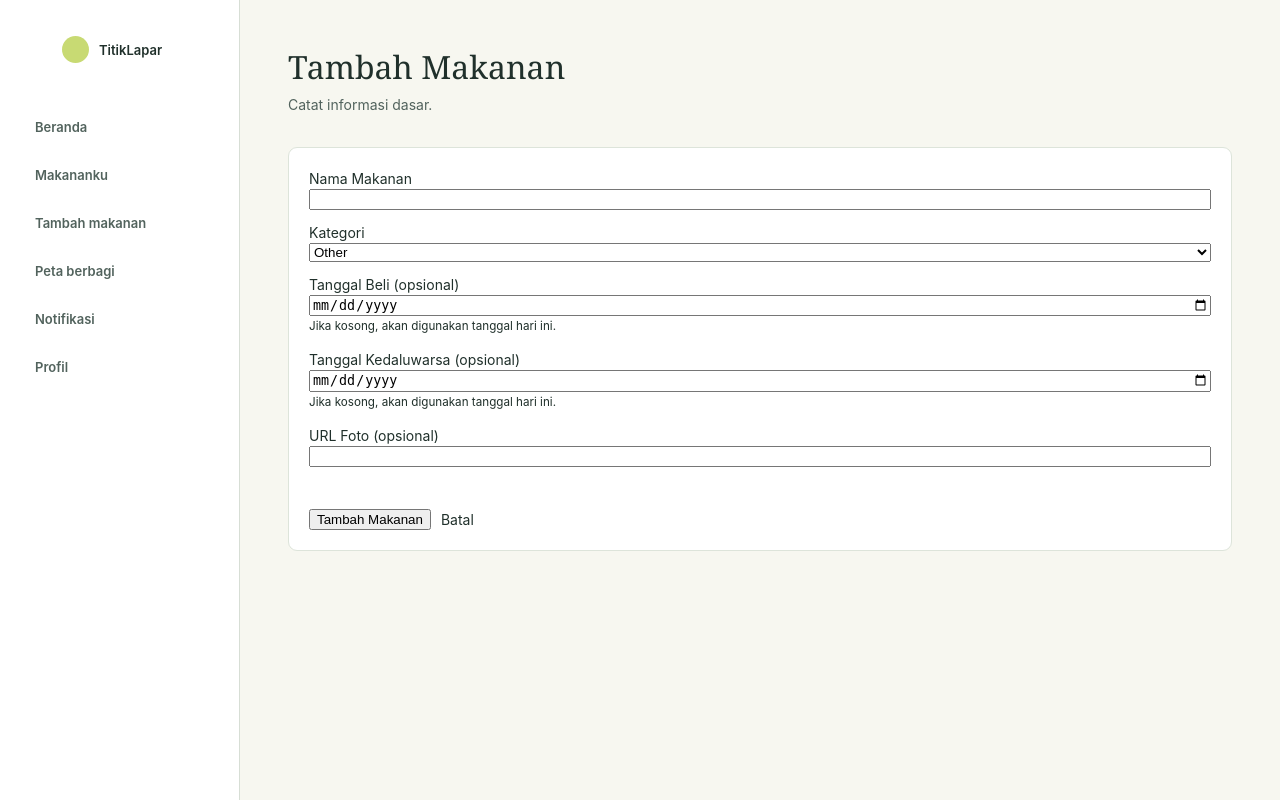
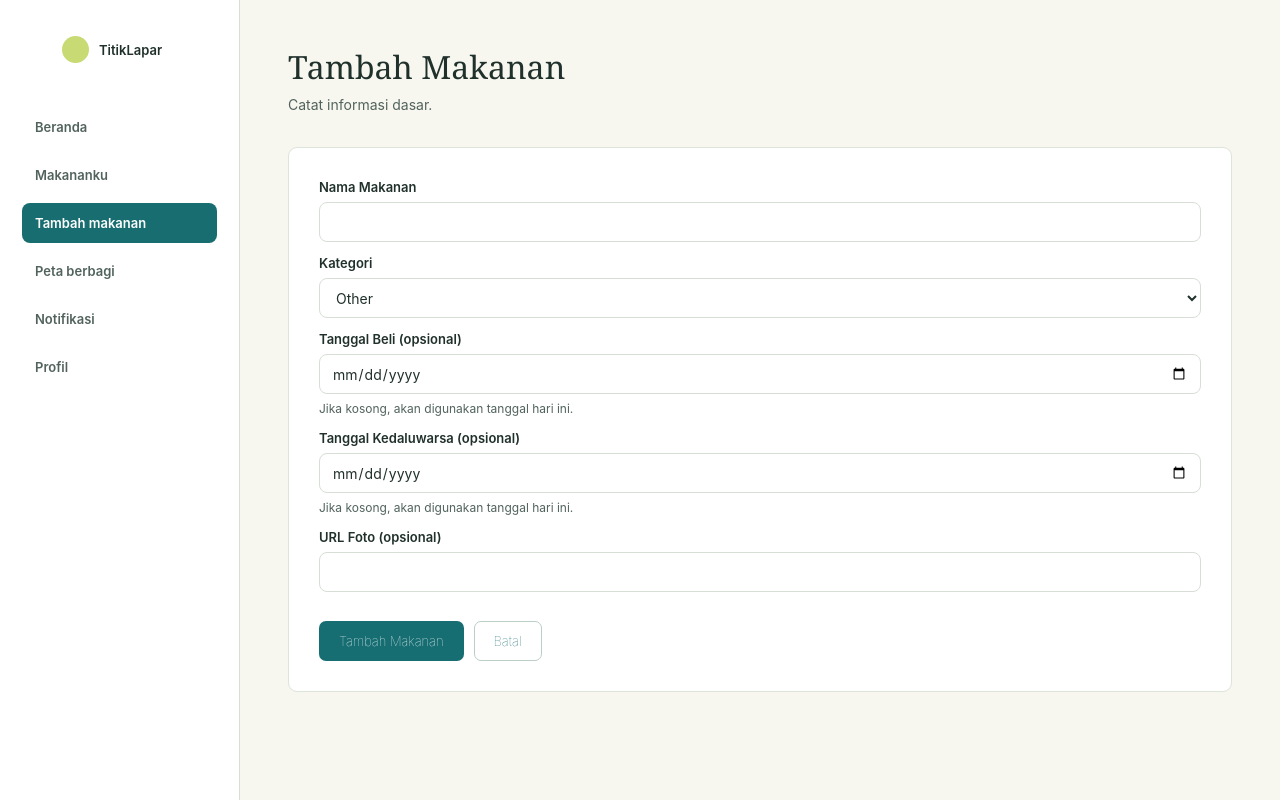
Before and after one commit to Projek-PBP-B-12/ProjekUTSPBP, a Django app: page /fooditem/add/ in a window 1280 px wide. Run offline with Django 5.2, Linux system fonts and the light colour scheme; the visitor is signed in with stand-in values (Sample User, id 1).

Commit message:
feat: Dekorasi FoodItem add dan change

```diff
--- a/static/css/app.css
+++ b/static/css/app.css
@@ -17,6 +17,7 @@
   --color-surface-canvas: #f7f7f0;
   --color-surface-card: #ffffff;
   --color-surface-soft: #e6ecd9;
+  --teal: #176e72;
 
   /* Radius */
   --radius-8: 8px;
@@ -226,3 +227,62 @@ a {
     transition: none;
   }
 }
+
+
+
+.card {
+  background-color: white;
+  padding: 30px;
+  border: 1px solid #dde4da;
+  border-radius: 9px;
+}
+
+.label-form, label {
+  display: block;
+  margin-bottom: 6px;
+  font: 600 13px / 18px var(--font-body);
+}
+
+.help-text, small {
+  margin: 6px 0 0;
+  color: var(--color-text-secondary);
+  font: 400 12px / 17px var(--font-body);
+}
+
+input, select {
+  width: 100%;
+  height: 40px;
+  padding: 0 12px;
+  border: 1px solid var(--color-border-default);
+  border-radius: var(--radius-8);
+  background: var(--color-surface-card);
+  color: var(--color-text-primary);
+  font: 400 14px / 21px var(--font-body);
+}
+
+.button {
+  transition: background-color 150ms ease, border-color 150ms ease, color 150ms ease;
+  display: inline-flex;
+  justify-content: center;
+  align-items: center;
+  gap: 8px;
+  min-height: 40px;
+  border: 1px solid transparent;
+  border-radius: 7px;
+  padding: 9px 19px;
+  font-size: 13px;
+  text-align: center;
+  line-height: 1.4;
+  font-weight: 100;
+}
+
+.button.primary {
+  background: var(--teal);
+  color: white;
+}
+
+.button.secondary {
+  background: white;
+  border-color: #bbcfc5;
+  color: var(--teal);
+}
--- a/templates/FoodItem/form.html
+++ b/templates/FoodItem/form.html
@@ -6,7 +6,7 @@
 {% block page_summary %}Catat informasi dasar.{% endblock %}
 
 {% block content %}
-<form method="post" action="{{ post_form_url }}" style="display: flex; flex-direction: column; background-color: white; padding: 20px; border: 1px solid #dde4da; border-radius: 9px;">
+<form method="post" action="{{ post_form_url }}" class="card" style="display: flex; flex-direction: column;">
     {% csrf_token %}
     {% for field in form %}
         <label for="{{ field.id_for_label }}">{{ field.label }}</label>
@@ -19,9 +19,9 @@
         {% endfor %}
         <div style="margin-bottom: 12px;"></div>
     {% endfor %}
-    <div style="display: flex; gap: 10px; margin-top: 30px;">
-        <button type="submit">{{ submit_button_text }}</button>
-        <a href="{{ cancel_button_url }}">Batal</a>
+    <div style="display: flex; gap: 10px; margin-top: 17px;">
+        <button type="submit" class="button primary">{{ submit_button_text }}</button>
+        <a class="button secondary" href="{{ cancel_button_url }}">Batal</a>
     </div>
 </form>
 {% endblock %}
--- a/templates/base.html
+++ b/templates/base.html
@@ -16,7 +16,7 @@
       <nav class="sidebar-nav" aria-label="Navigasi aplikasi">
         <a class="sidebar-item" href="#">Beranda</a>
         <a class="sidebar-item" href="#">Makananku</a>
-        <a class="sidebar-item" href="#">Tambah makanan</a>
+        <a class="sidebar-item {% if request.resolver_match.view_name == 'FoodItem:add_food_item' %}sidebar-item-active{% endif %}" href="{% url 'FoodItem:add_food_item' %}">Tambah makanan</a>
         <a class="sidebar-item{% if request.resolver_match.view_name == 'Location:map' %} sidebar-item-active{% endif %}" href="{% url 'Location:map' %}">Peta berbagi</a>
         <a class="sidebar-item" href="#">Notifikasi</a>
         <a class="sidebar-item" href="#">Profil</a>
```
